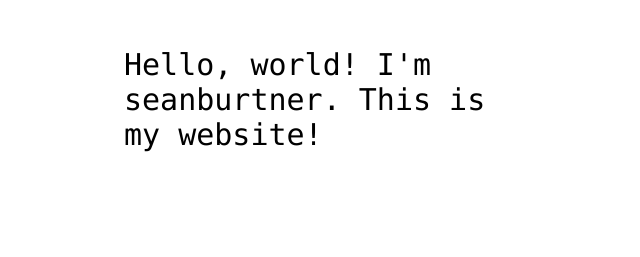
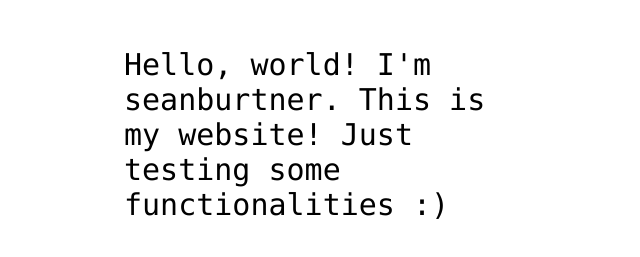
Before and after one commit to seanburtner/seanburtner.github.io, a plain HTML site: page index.html in a window 1280 px wide. Shown: the part 341-598 px from the top of the page, without its empty margins (316-956 px from the left). Drawn offline with Linux system fonts and the light colour scheme.

Commit message:
testing...

```diff
--- a/index.html
+++ b/index.html
@@ -12,7 +12,7 @@
 <img src="https://octodex.github.com/images/daftpunktocat-thomas.gif" id="octocat" alt="octocat-gif" />
 
 <!-- Change this code here by copy and pasting your template on line 15 -->
-<p>Hello, world! I'm seanburtner. This is my website!</p>
+<p>Hello, world! I'm seanburtner. This is my website! Just testing some functionalities :)</p>
 
 </body>
 </html>
```
